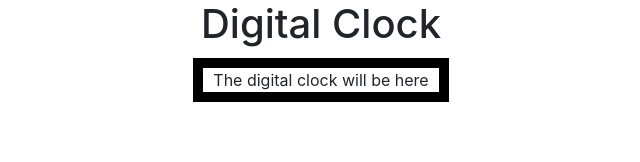
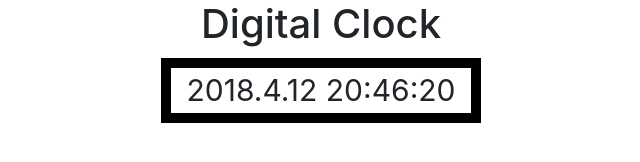
Before and after one commit to Kurolap/Clock, a plain HTML site: page index.html in a window 1280 px wide. Shown: the whole page, without its empty margins (319-959 px from the left). Drawn offline with Linux system fonts and the light colour scheme.

Commit message:
The digital clock has been created

```diff
--- a/script.js
+++ b/script.js
@@ -0,0 +1,13 @@
+$(document).ready(function() {
+		setInterval(function() {
+		var time = new Date();
+		var year = time.getFullYear();
+		var month = time.getMonth() + 1;
+		var day = time.getDate();
+		var hour = time.getHours();
+		var minute = time.getMinutes();
+		var second = time.getSeconds();
+		var date = year + '.' + month + '.' + day + ' ' + hour + ':' + minute + ':' + second;
+		$('#digital').text(date);
+	}, 1000);
+});
--- a/style.css
+++ b/style.css
@@ -3,6 +3,7 @@ body {
 }
 #digital {
 	border: 10px solid #000;
-	width: 20%;
+	width: 25%;
 	margin: 10px auto;
+	font-size: 30px;
 }
```
